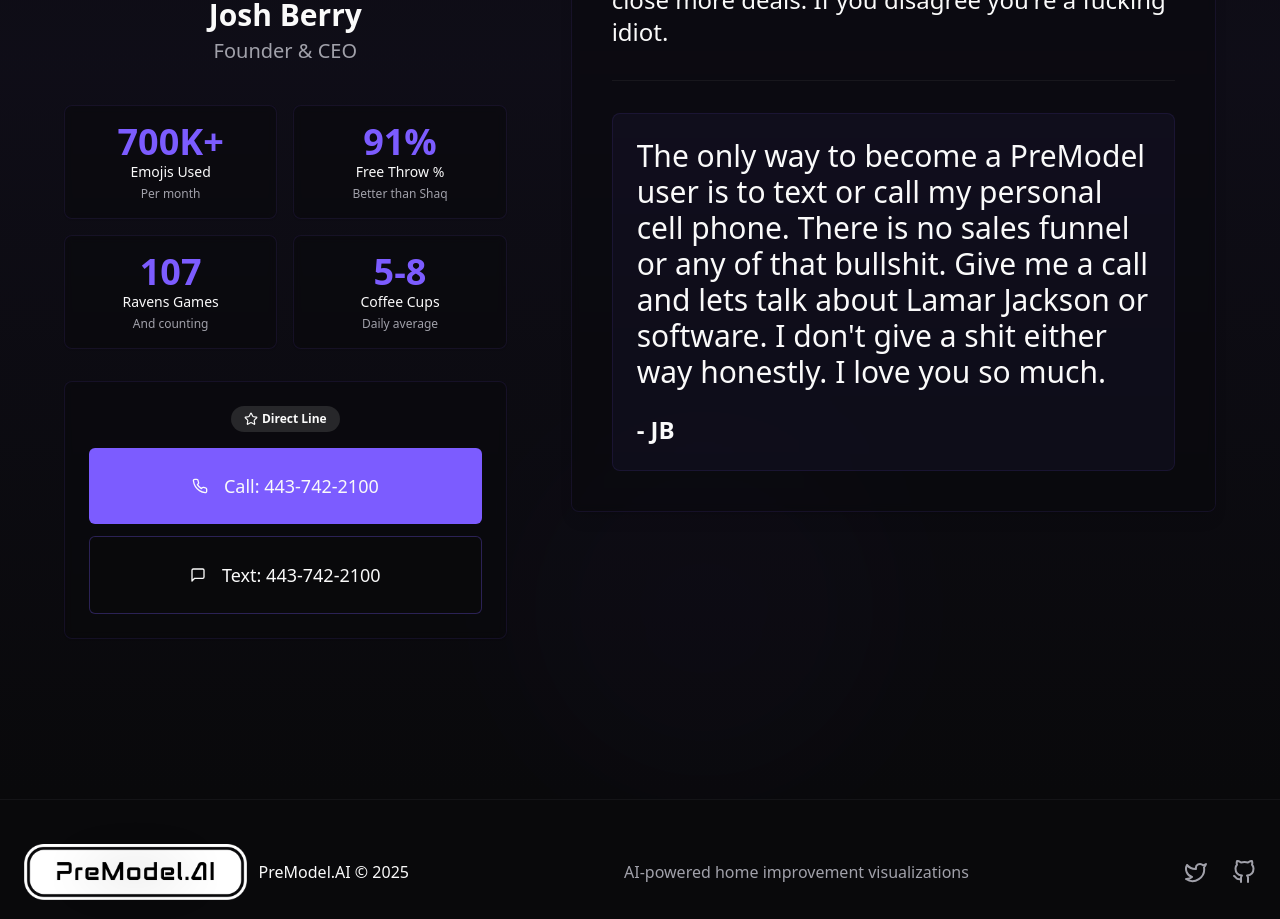
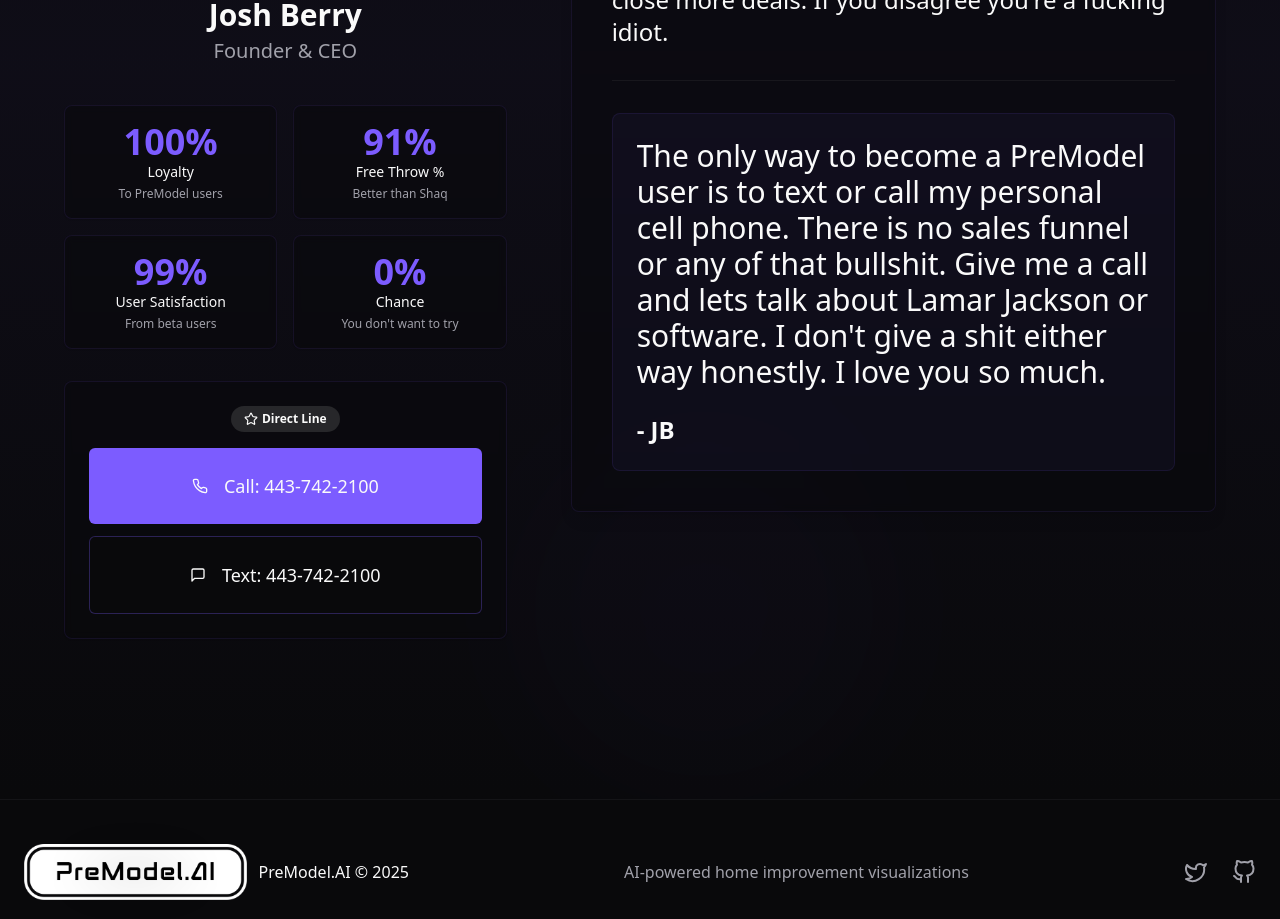
Before and after one commit to Jberry69poo/premodelai, a React (Vite) app: page / in a window 1280 px wide. Shown: the part 3820-4739 px from the top of the page. Built offline with nearby package versions, Linux system fonts and the light colour scheme.

Commit message:
Update FounderSection stats
Modify the stats displayed in the FounderSection to reflect user loyalty, satisfaction, and a call to action.

```diff
--- a/src/components/FounderSection.tsx
+++ b/src/components/FounderSection.tsx
@@ -1,3 +1,4 @@
+
 import React from 'react';
 import { Button } from "@/components/ui/button";
 import { Phone, MessageSquare, ArrowRight, Award, Star } from "lucide-react";
@@ -13,21 +14,21 @@ export const FounderSection = () => {
     window.location.href = "sms:443-742-2100";
   };
   const stats = [{
-    label: "Emojis Used",
-    value: "700K+",
-    description: "Per month"
+    label: "Loyalty",
+    value: "100%",
+    description: "To PreModel users"
   }, {
     label: "Free Throw %",
     value: "91%",
     description: "Better than Shaq"
   }, {
-    label: "Ravens Games",
-    value: "107",
-    description: "And counting"
+    label: "User Satisfaction",
+    value: "99%",
+    description: "From beta users"
   }, {
-    label: "Coffee Cups",
-    value: "5-8",
-    description: "Daily average"
+    label: "Chance",
+    value: "0%",
+    description: "You don't want to try"
   }];
   return <section id="founder-section" className="py-24 md:py-32 lg:py-40 bg-gradient-to-b from-background via-primary/5 to-background relative overflow-hidden">
       {/* Background decorative elements */}
```
